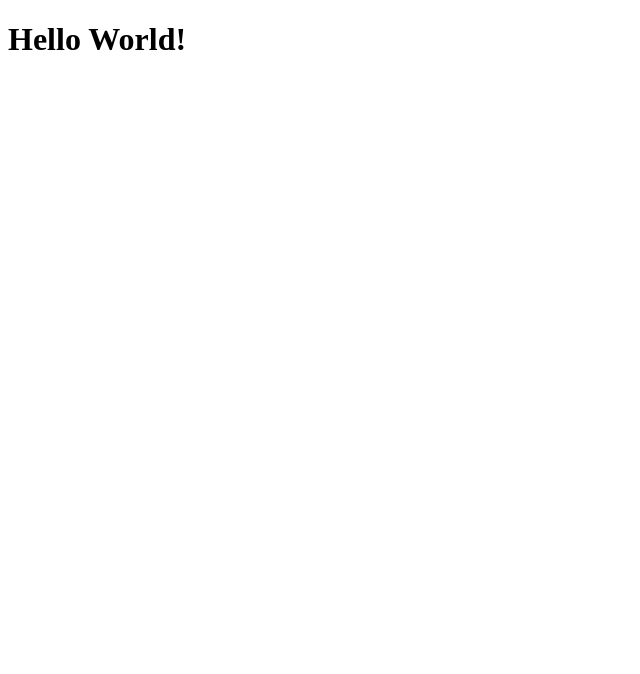
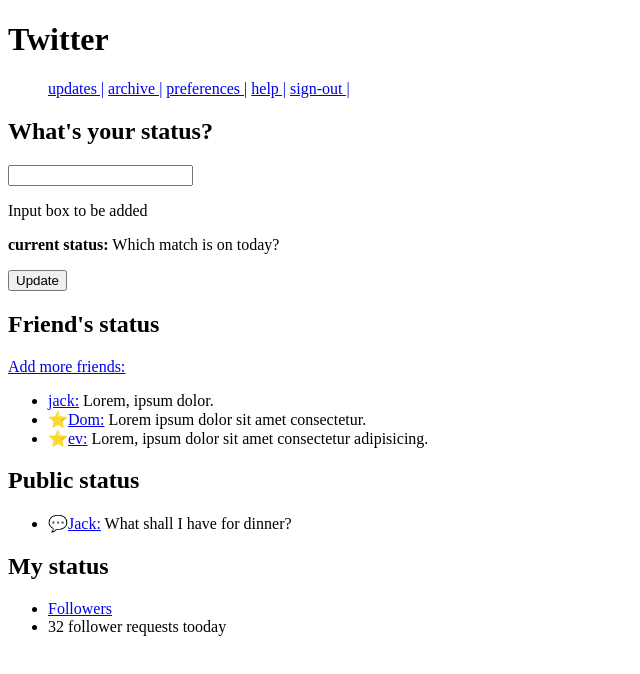
Before and after one commit to vyomagupta/html-twitter-base, a website: page index.html in a window 1280 px wide. Shown: the whole page, without its empty margins (0-640 px from the left). Drawn offline with Linux system fonts and the light colour scheme.

Commit message:
twitter build 1

```diff
--- a/index.html
+++ b/index.html
@@ -2,10 +2,62 @@
 <html lang="en">
   <head>
     <!-- You may want to change the site title -->
-    <title>foobar</title>
+    <title>Early Twitter by Vyoma</title>
   </head>
   <body>
     <!-- put your content below -->
-    <h1>Hello World!</h1>
+    <header>
+      <h1>Twitter</h1>
+    </header>
+    <main>
+      <nav class="navbar">
+        <ul>
+          <a href="#updates">updates |</a>
+          <a href="#archive">archive |</a>
+          <a href="#pref">preferences |</a>
+          <a href="#help">help |</a>
+          <a href="#signout">sign-out |</a>
+        </ul>
+      </nav>
+      <h2>What's your status?</h2>
+      <section>
+        <input type="text" />
+        <p>Input box to be added</p>
+        <p>
+          <strong>current status:</strong> Which match is on today?
+        </p>
+        <button type="button">Update</button>
+      </section>
+      <section>
+        <h2>Friend's status</h2>
+        <p><a href="friends">Add more friends:</a></p>
+        <ul>
+          <li><a href="#">jack:</a> Lorem, ipsum dolor.</li>
+          <li>
+            <span>⭐</span><a href="#">Dom:</a> Lorem ipsum dolor sit amet
+            consectetur.
+          </li>
+          <li>
+            <span>⭐</span><a href="#">ev:</a> Lorem, ipsum dolor sit amet
+            consectetur adipisicing.
+          </li>
+        </ul>
+      </section>
+      <section>
+        <h2>Public status</h2>
+        <ul>
+          <li>
+            <span> 💬</span><a href="jack">Jack:</a> What shall I have for dinner?
+          </li>
+        </ul>
+      </section>
+      <section>
+        <h2>My status</h2>
+        <ul>
+          <li><a href="followers">Followers</a></li>
+          <li>32 follower requests tooday</li>
+        </ul>
+      </section>
+    </main>
   </body>
 </html>
```
